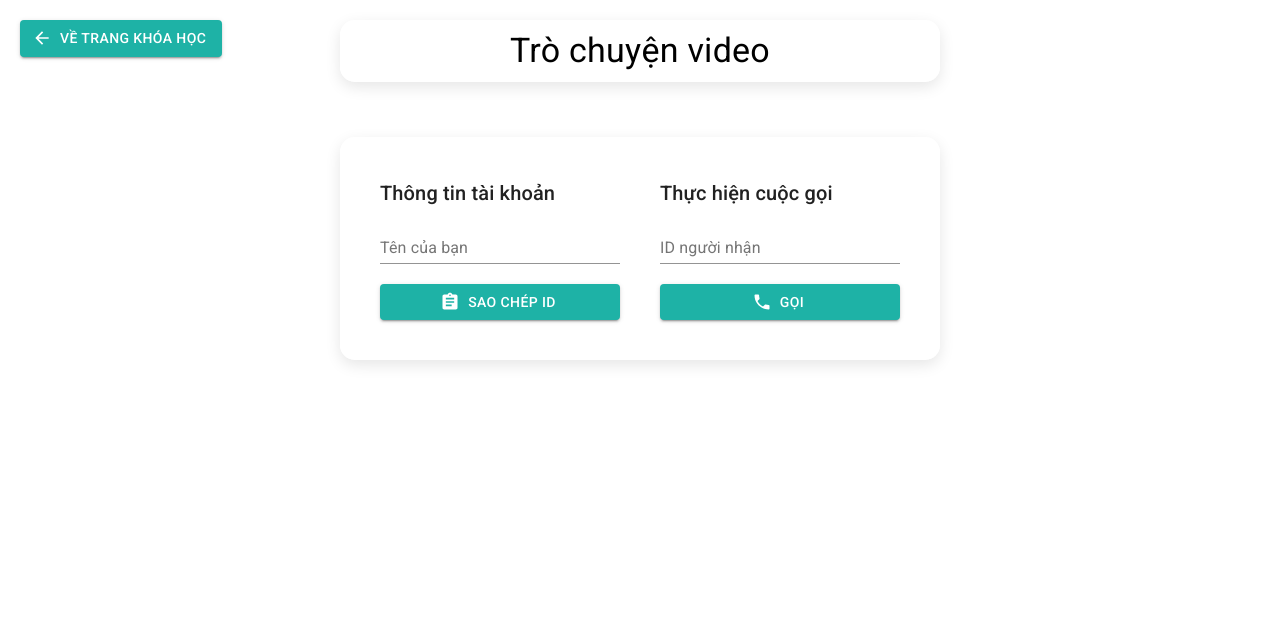
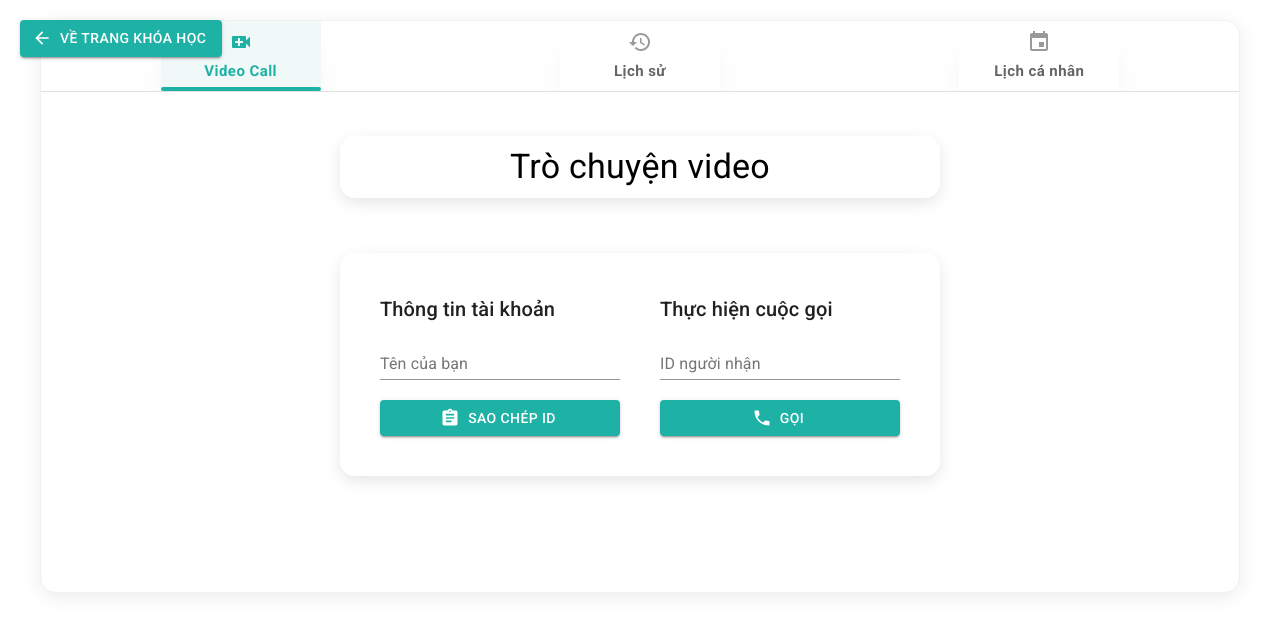
Before and after one commit to huy231102/EDUSEEN_FE, a React (Create React App) app: page /video-call in a window 1280 px wide. Shown: the top 632 px of the page. Built offline with nearby package versions, Linux system fonts and the light colour scheme; no server answers.

Commit message:
Sửa lỗi và hoàn thiện tính năng video call: thêm SessionsProvider, sửa Alert component, cập nhật jsconfig.json

```diff
--- a/jsconfig.json
+++ b/jsconfig.json
@@ -2,6 +2,7 @@
   "compilerOptions": {
     "baseUrl": "src",
     "paths": {
+      "@/*": ["./*"],
       "components/*": ["components/*"],
       "features/*": ["features/*"],
       "assets/*": ["assets/*"],
--- a/src/features/video-call/components/PersonalCalendar/index.jsx
+++ b/src/features/video-call/components/PersonalCalendar/index.jsx
@@ -29,7 +29,7 @@ import {
   Menu,
   MenuItem
 } from '@material-ui/core';
-import { Alert } from '@material-ui/lab';
+
 import {
   PlayArrow,
   Schedule,
@@ -1124,11 +1124,8 @@ const PersonalCalendar = ({ onSwitchToVideoCall }) => {
         autoHideDuration={6000}
         onClose={handleCloseSnackbar}
         anchorOrigin={{ vertical: 'top', horizontal: 'center' }}
-      >
-        <Alert onClose={handleCloseSnackbar} severity={snackbar.severity} sx={{ width: '100%' }}>
-          {snackbar.message}
-        </Alert>
-      </Snackbar>
+        message={snackbar.message}
+      />
 
     </div>
   );
--- a/src/features/video-call/pages/VideoCallPage/index.jsx
+++ b/src/features/video-call/pages/VideoCallPage/index.jsx
@@ -17,6 +17,9 @@ import EventIcon from '@material-ui/icons/Event';
 import VideoPlayer from '../../components/VideoPlayer';
 import Sidebar from '../../components/Sidebar';
 import Notifications from '../../components/Notifications';
+import PastSessions from '../../components/PastSessions';
+import PersonalCalendar from '../../components/PersonalCalendar';
+import { SessionsProvider } from '../../contexts/SessionsContext';
 import './style.css';
 
 const useStyles = makeStyles((theme) => ({
@@ -151,6 +154,7 @@ const VideoCallPage = () => {
   };
 
   return (
+    <SessionsProvider>
       <div className={`${classes.wrapper} video-call-wrapper`}>
         <Button
           component={Link}
@@ -162,6 +166,38 @@ const VideoCallPage = () => {
         >
           Về trang khóa học
         </Button>
+
+        <div className={classes.tabsContainer}>
+          <Tabs
+            value={tabValue}
+            onChange={handleTabChange}
+            className={classes.tabs}
+            indicatorColor="primary"
+            textColor="primary"
+            centered
+          >
+            <Tab
+              icon={<VideoCallIcon />}
+              label="Video Call"
+              id="video-tab-0"
+              aria-controls="video-tabpanel-0"
+            />
+            <Tab
+              icon={<HistoryIcon />}
+              label="Lịch sử"
+              id="video-tab-1"
+              aria-controls="video-tabpanel-1"
+            />
+            <Tab
+              icon={<EventIcon />}
+              label="Lịch cá nhân"
+              id="video-tab-2"
+              aria-controls="video-tabpanel-2"
+            />
+          </Tabs>
+
+          <TabPanel value={tabValue} index={0} className={classes.tabPanel}>
+            <div className={classes.videoCallContent}>
               <AppBar className={classes.appBar} position="static" color="inherit">
                 <Typography variant="h4" align="center">Trò chuyện video</Typography>
               </AppBar>
@@ -170,6 +206,18 @@ const VideoCallPage = () => {
                 <Notifications />
               </Sidebar>
             </div>
+          </TabPanel>
+
+          <TabPanel value={tabValue} index={1} className={classes.tabPanel}>
+            <PastSessions />
+          </TabPanel>
+
+          <TabPanel value={tabValue} index={2} className={classes.tabPanel}>
+            <PersonalCalendar onSwitchToVideoCall={() => setTabValue(0)} />
+          </TabPanel>
+        </div>
+      </div>
+    </SessionsProvider>
   );
 };
 
```
Lines whose indentation alone changed are shown as unchanged.
